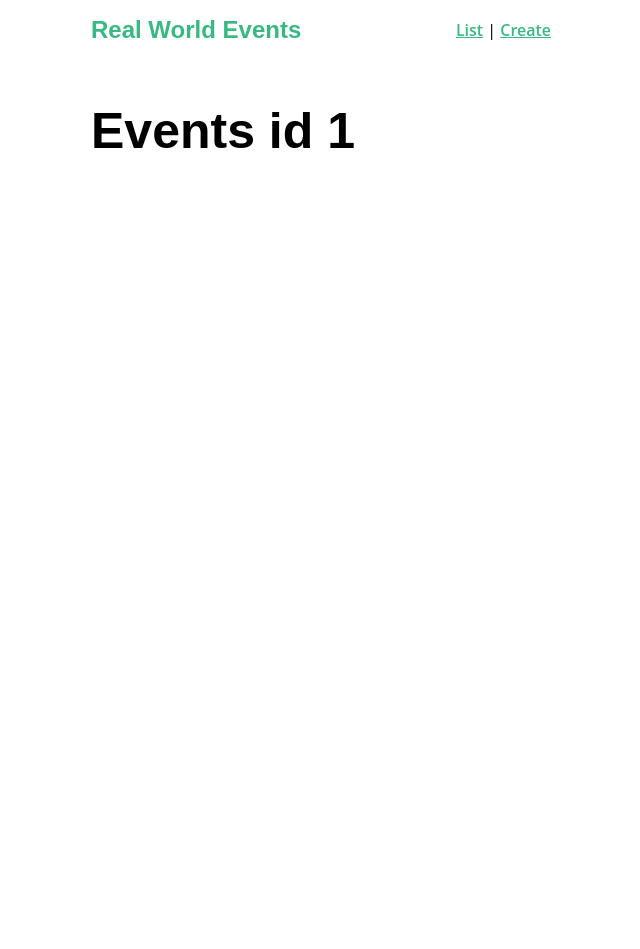
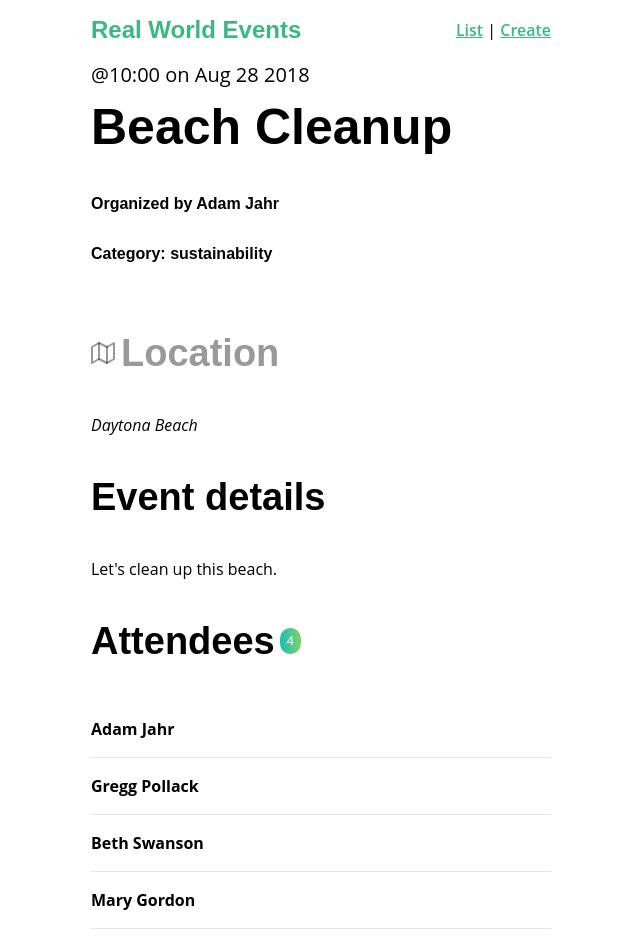
Before and after one commit to mallle/real-world-vue, a Vue app: page /event/1 in a window 1280 px wide. Shown: the whole page, without its empty margins (319-959 px from the left). Before the commit the page ends 800 px from the top, so only its background shows below. Built offline with nearby package versions, Linux system fonts and the light colour scheme; data requests are answered from the project's data file.

Commit message:
adding axios, json-sever and api calls

```diff
--- /dev/null
+++ b/db.json
@@ -0,0 +1,76 @@
+{
+  "events": [
+    {
+      "id": 1,
+      "title": "Beach Cleanup",
+      "date": "Aug 28 2018",
+      "time": "10:00",
+      "location": "Daytona Beach",
+      "description": "Let's clean up this beach.",
+      "organizer": "Adam Jahr",
+      "category": "sustainability",
+      "attendees": [
+        {
+          "id": "abc123",
+          "name": "Adam Jahr"
+        },
+        {
+          "id": "def456",
+          "name": "Gregg Pollack"
+        },
+        {
+          "id": "ghi789",
+          "name": "Beth Swanson"
+        },
+        {
+          "id": "jkl101",
+          "name": "Mary Gordon"
+        }
+      ]
+    },
+    {
+      "id": 2,
+      "title": "Park Cleanup",
+      "date": "Nov 12 2018",
+      "time": "12:00",
+      "location": "132 N Magnolia Street, Orlando, Florida",
+      "description": "We're going to clean up this park.",
+      "organizer": "Adam Jahr",
+      "category": "nature",
+      "attendees": [
+        {
+          "id": "ghi789",
+          "name": "Beth Swanson"
+        },
+        {
+          "id": "jkl101",
+          "name": "Mary Gordon"
+        }
+      ]
+    },
+    {
+      "id": 3,
+      "title": "Pet Adoption Day",
+      "date": "Dec 2 2018",
+      "time": "12:00",
+      "location": "132 N Magnolia Street, Orlando, Florida",
+      "description": "Help animals find new homes.",
+      "organizer": "Gregg Pollack",
+      "category": "animal welfare",
+      "attendees": [
+        {
+          "id": "abc123",
+          "name": "Adam Jahr"
+        },
+        {
+          "id": "ghi789",
+          "name": "Beth Swanson"
+        },
+        {
+          "id": "jkl101",
+          "name": "Mary Gordon"
+        }
+      ]
+    }
+  ]
+}
--- a/package.json
+++ b/package.json
@@ -8,6 +8,7 @@
     "lint": "vue-cli-service lint"
   },
   "dependencies": {
+    "axios": "^0.19.2",
     "core-js": "^3.6.4",
     "lodash": "^4.17.15",
     "vue": "^2.6.11",
--- a/src/components/EventCard.vue
+++ b/src/components/EventCard.vue
@@ -1,7 +1,7 @@
 <template>
   <router-link
     class="event-link"
-    :to="{ name: 'event-show', params: { id: '1' } }"
+    :to="{ name: 'event-show', params: { id: event.id } }"
   >
     <div class="event-card -shadow">
       <span class="eyebrow">@{{ event.time }} on {{ event.date }}</span>
@@ -13,19 +13,8 @@
 
 <script>
 export default {
-  data() {
-    return {
-      event: {
-        id: 1,
-        title: 'Beach Cleanup',
-        date: 'Tue May 15 2018',
-        time: '6:00',
-        attendees: [
-          { id: 'abc123', name: 'Adam Jahr' },
-          { id: 'def456', name: 'Gregg Pollack' }
-        ]
-      }
-    }
+  props: {
+    event: Object
   }
 }
 </script>
--- /dev/null
+++ b/src/services/EventService.js
@@ -0,0 +1,19 @@
+import axios from 'axios'
+
+const apiClient = axios.create({
+  baseURL: `http://localhost:3000`,
+  withCredentials: false, // This is the default
+  headers: {
+    Accept: 'application/json',
+    'Content-Type': 'application/json'
+  }
+})
+
+export default {
+  getEvents() {
+    return apiClient.get('/events')
+  },
+  getEvent(id) {
+    return apiClient.get('/events/' + id)
+  }
+}
--- a/src/views/EventList.vue
+++ b/src/views/EventList.vue
@@ -1,15 +1,31 @@
 <template>
   <div>
     <h1>Event List</h1>
-    <EventCard />
+    <EventCard v-for="event in events" :key="event.id" :event="event" />
   </div>
 </template>
 
 <script>
 import EventCard from '@/components/EventCard.vue'
+import EventService from '@/services/EventService.js'
+
 export default {
   components: {
     EventCard
+  },
+  data() {
+    return {
+      events: []
+    }
+  },
+  created() {
+    EventService.getEvents()
+      .then(reponse => {
+        this.events = reponse.data
+      })
+      .catch(error => {
+        console.log('There was an error ' + error.reponse)
+      })
   }
 }
 </script>
--- a/src/views/EventShow.vue
+++ b/src/views/EventShow.vue
@@ -1,11 +1,72 @@
 <template>
-  <h1>Events id {{ id }}</h1>
+  <div>
+    <div class="event-header">
+      <span class="eyebrow">@{{ event.time }} on {{ event.date }}</span>
+      <h1 class="title">{{ event.title }}</h1>
+      <h5>Organized by {{ event.organizer }}</h5>
+      <h5>Category: {{ event.category }}</h5>
+    </div>
+    <BaseIcon name="map"><h2>Location</h2></BaseIcon>
+    <address>{{ event.location }}</address>
+    <h2>Event details</h2>
+    <p>{{ event.description }}</p>
+    <h2>
+      Attendees
+      <span class="badge -fill-gradient">{{
+        event.attendees ? event.attendees.length : 0
+      }}</span>
+    </h2>
+    <ul class="list-group">
+      <li
+        v-for="(attendee, index) in event.attendees"
+        :key="index"
+        class="list-item"
+      >
+        <b>{{ attendee.name }}</b>
+      </li>
+    </ul>
+  </div>
 </template>
 
 <script>
+import EventService from '@/services/EventService.js'
+
 export default {
-  props: ['id']
+  props: ['id'],
+  data() {
+    return {
+      event: {}
+    }
+  },
+  created() {
+    EventService.getEvent(this.id) // <--- Send the prop id to our EventService
+      .then(response => {
+        this.event = response.data
+      })
+      .catch(error => {
+        console.log('There was an error:', error.response)
+      })
+  }
 }
 </script>
 
-<style></style>
+<style scoped>
+.location {
+  margin-bottom: 0;
+}
+.location > .icon {
+  margin-left: 10px;
+}
+.event-header > .title {
+  margin: 0;
+}
+.list-group {
+  margin: 0;
+  padding: 0;
+  list-style: none;
+}
+.list-group > .list-item {
+  padding: 1em 0;
+  border-bottom: solid 1px #e5e5e5;
+}
+</style>
```
Also changed, not shown: 2 other files (tests, documents, lock files or other folders).
